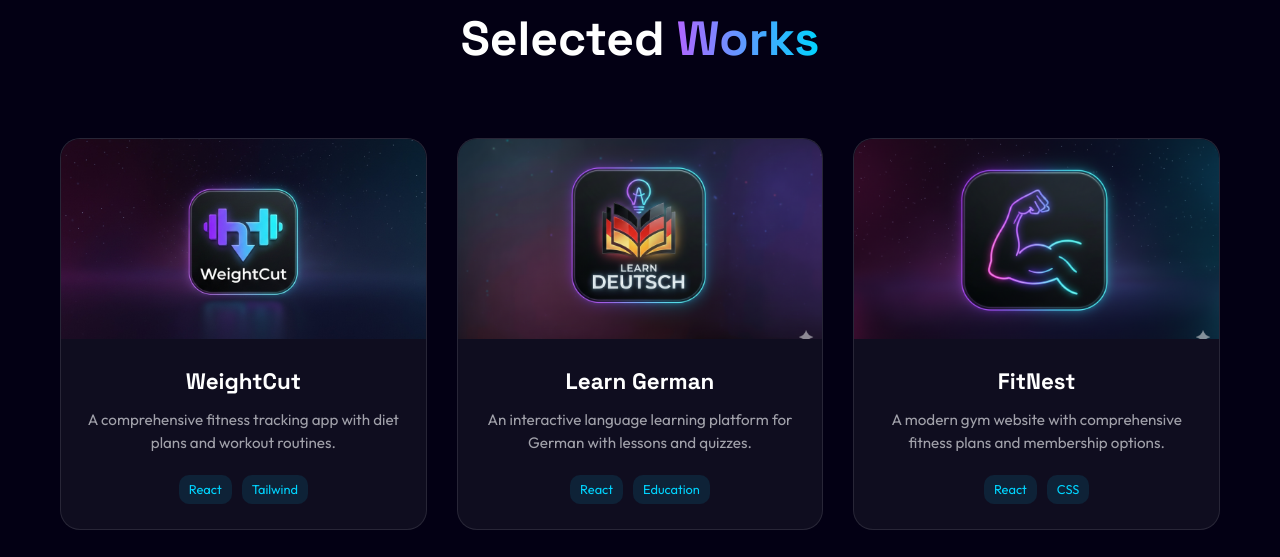
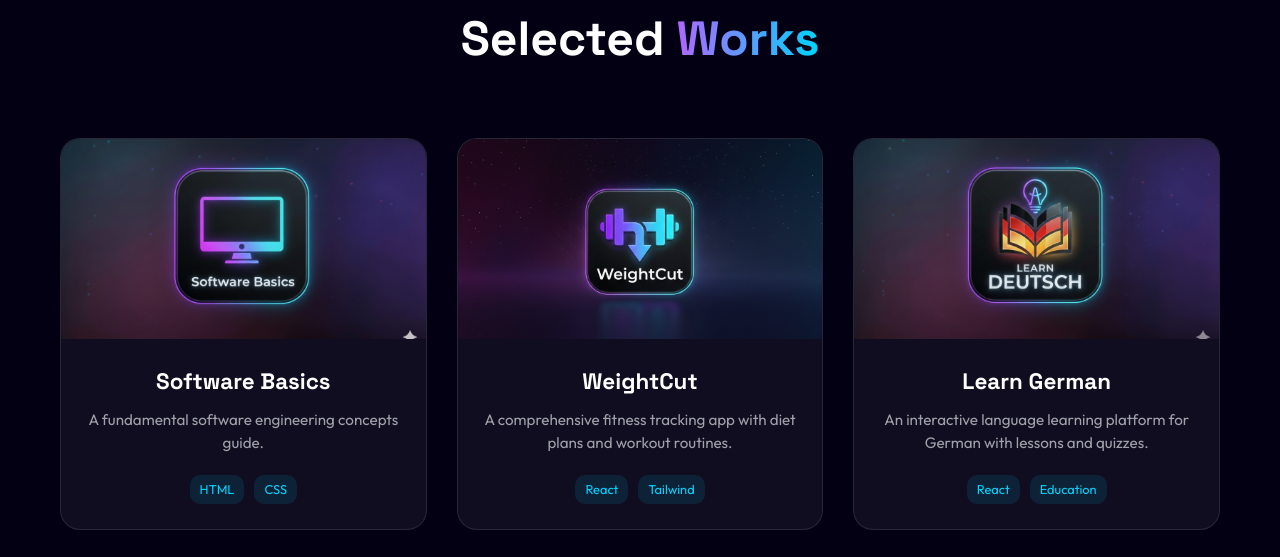
Before and after one commit to Asadullah523/MY_Portflio, a plain HTML site: page index.html in a window 1280 px wide. Shown: the part 2800-3357 px from the top of the page. Drawn offline with Linux system fonts and the light colour scheme.

Commit message:
Add Software Basics project card

```diff
--- a/index.html
+++ b/index.html
@@ -183,7 +183,9 @@
                             <div class="skill-card" title="C++">
                                 <svg viewBox="0 0 32 32" fill="none" xmlns="http://www.w3.org/2000/svg">
                                     <rect width="32" height="32" rx="2" fill="#00599C" />
-                                    <path d="M18 9.5c-1.3-.8-2.8-1.2-4.5-1.2-1.5 0-2.8.3-4 .9-1.2.6-2.1 1.5-2.8 2.6-.7 1.1-1 2.4-1 3.8 0 1.4.3 2.7 1 3.8.7 1.1 1.6 2 2.8 2.6 1.2.6 2.5.9 4 .9 1.7 0 3.2-.4 4.5-1.2v-3.2c-1.3 1-2.7 1.5-4.2 1.5-1.2 0-2.2-.4-3-1.1-.8-.7-1.2-1.7-1.2-2.9 0-1.2.4-2.2 1.2-2.9.8-.7 1.8-1.1 3-1.1 1.5 0 2.9.5 4.2 1.5v-3.2zm2 4.5h1.5v1.5h1.5v1.5h-1.5v1.5H20v-1.5h-1.5V15H20v-1.5zm5 0h1.5v1.5h1.5v1.5h-1.5v1.5H25v-1.5h-1.5V15H25v-1.5z" fill="white"/>
+                                    <path
+                                        d="M18 9.5c-1.3-.8-2.8-1.2-4.5-1.2-1.5 0-2.8.3-4 .9-1.2.6-2.1 1.5-2.8 2.6-.7 1.1-1 2.4-1 3.8 0 1.4.3 2.7 1 3.8.7 1.1 1.6 2 2.8 2.6 1.2.6 2.5.9 4 .9 1.7 0 3.2-.4 4.5-1.2v-3.2c-1.3 1-2.7 1.5-4.2 1.5-1.2 0-2.2-.4-3-1.1-.8-.7-1.2-1.7-1.2-2.9 0-1.2.4-2.2 1.2-2.9.8-.7 1.8-1.1 3-1.1 1.5 0 2.9.5 4.2 1.5v-3.2zm2 4.5h1.5v1.5h1.5v1.5h-1.5v1.5H20v-1.5h-1.5V15H20v-1.5zm5 0h1.5v1.5h1.5v1.5h-1.5v1.5H25v-1.5h-1.5V15H25v-1.5z"
+                                        fill="white" />
                                 </svg>
                                 <span class="skill-label">C++</span>
                             </div>
@@ -248,6 +250,26 @@
                     <h2>Selected <span class="gradient-text">Works</span></h2>
                 </div>
                 <div class="projects-grid">
+                    <!-- Software Basics -->
+                    <article class="project-card glass-card">
+                        <div class="project-img-container">
+                            <img src="assets/images/software_basics.png" alt="Software Basics">
+                            <div class="overlay">
+                                <a href="https://software-basics.vercel.app/" target="_blank" class="btn-icon">🔗</a>
+                                <a href="https://github.com/Asadullah523/Software_Basics" target="_blank"
+                                    class="btn-icon">💻</a>
+                            </div>
+                        </div>
+                        <div class="project-info">
+                            <h3>Software Basics</h3>
+                            <p>A fundamental software engineering concepts guide.</p>
+                            <div class="tags">
+                                <span>HTML</span>
+                                <span>CSS</span>
+                            </div>
+                        </div>
+                    </article>
+
                     <!-- WeightCut -->
                     <article class="project-card glass-card">
                         <div class="project-img-container">
@@ -273,8 +295,7 @@
                         <div class="project-img-container">
                             <img src="assets/images/learn_german.png" alt="Learn German">
                             <div class="overlay">
-                                <a href="https://learn-german-eight.vercel.app/"
-                                    target="_blank" class="btn-icon">🔗</a>
+                                <a href="https://learn-german-eight.vercel.app/" target="_blank" class="btn-icon">🔗</a>
                                 <a href="https://github.com/Asadullah523/Learn_German" target="_blank"
                                     class="btn-icon">💻</a>
                             </div>
```
Also changed, not shown: assets/images/software_basics.png (added).
